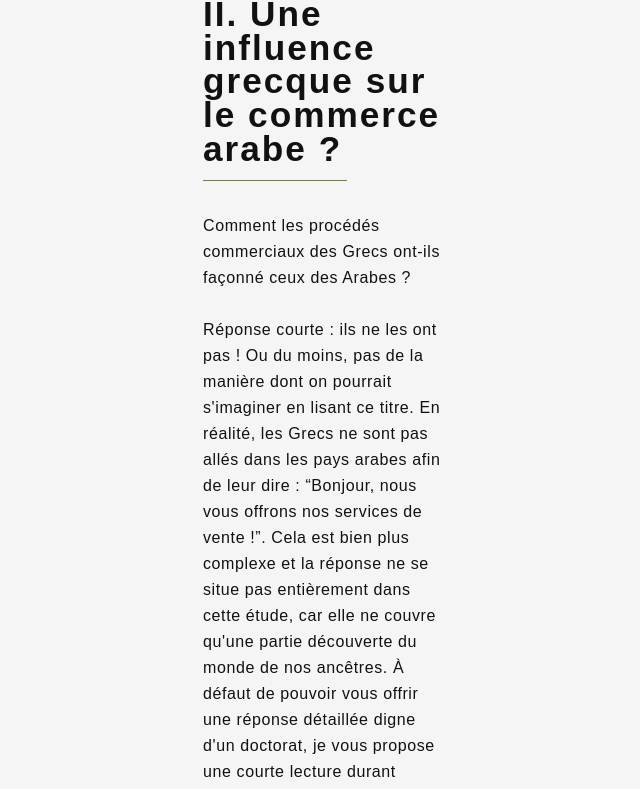
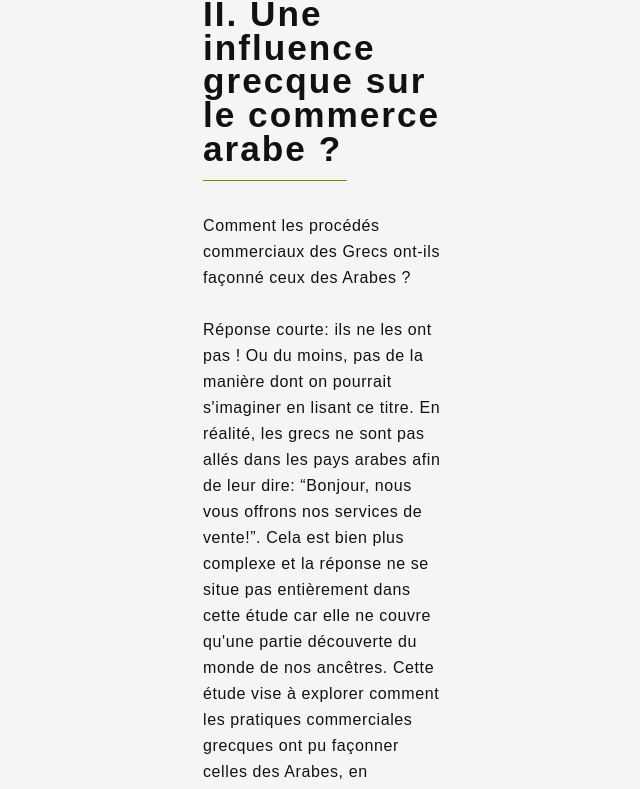
Before and after one commit to CallusCEO/mare_nostrum, a Next.js app: page / in a window 1280 px wide. Shown: the part 1990-2779 px from the top of the page, without its empty margins (317-957 px from the left). Built offline with nearby package versions, Linux system fonts and the light colour scheme; a web font is replaced by a local one.

Commit message:
Change of texts and styles

```diff
--- a/app/page.tsx
+++ b/app/page.tsx
@@ -14,17 +14,19 @@ export default function Home() {
 						I. Mise en bouche : pourquoi parler de commerce ?
 					</h1>
 					<p>
-						Donc, nous voici. Nous voici devant cette étude au titre étonnant et
-						peut-être incompris au premier abord. Pourquoi ce sujet ? Et bien, le
-						commerce est ce qui nous forme quotidiennement, chaque heure, chaque minute,
-						chaque seconde : une publicité par-ci, une annonce par-là, une innovation
-						ici “mais ce n&apos;est pas gratuit !”, une offre d&apos;emploi d&apos;hier
-						et même une offre ouvrière.
+						Donc, nous voici. Nous voici devant cette étude au titre
+						peut-être incompris aux premier abord. Pourquoi ce sujet
+						? Et bien le commerce est ce qui nous forme
+						quotidiennement, chaque heure, chaque minute, chaque
+						seconde: une publicité par-ci une annonce par-là, une
+						innovation ici “mais ce n&apos;est pas gratuit!”, une
+						offre d&apos;emploi d&apos;hier et même une offre
+						ouvrière.
 					</p>
 					<br />
 					<p>
-						Nos relations envers l&apos;économie sont fortement présentes dans nos vies,
-						vous le vivez, vous le marchez.
+						Nos relations envers l&apos;économie sont fortement
+						présentes dans nos vies, vous le vivez, vous le marchez.
 					</p>
 				</Section>
 
@@ -38,27 +40,37 @@ export default function Home() {
 						}}
 					/>
 				</div>
-				<p className={styles.caption}>{'[Marché antique grec] : Inconnu'}</p>
+				<p className={styles.caption}>
+					{'[Marché antique grec] : Inconnu'}
+				</p>
 
 				<Section>
 					<h1 className={styles.title}>
 						II. Une influence grecque sur le commerce arabe ?
 					</h1>
 					<p>
-						Comment les procédés commerciaux des Grecs ont-ils façonné ceux des Arabes ?
+						Comment les procédés commerciaux des Grecs ont-ils
+						façonné ceux des Arabes ?
 					</p>
 					<br />
 					<p>
-						Réponse courte : ils ne les ont pas ! Ou du moins, pas de la manière dont on
-						pourrait s&apos;imaginer en lisant ce titre. En réalité, les Grecs ne sont
-						pas allés dans les pays arabes afin de leur dire : “Bonjour, nous vous
-						offrons nos services de vente !”. Cela est bien plus complexe et la réponse
-						ne se situe pas entièrement dans cette étude, car elle ne couvre qu&apos;une
-						partie découverte du monde de nos ancêtres. À défaut de pouvoir vous offrir
-						une réponse détaillée digne d&apos;un doctorat, je vous propose une courte
-						lecture durant laquelle nous mettrons en lien les similitudes concernant les
-						procédés commerciaux entre ces deux peuples différents mais proches à la
-						fois.
+						Réponse courte: ils ne les ont pas ! Ou du moins, pas de
+						la manière dont on pourrait s&apos;imaginer en lisant ce
+						titre. En réalité, les grecs ne sont pas allés dans les
+						pays arabes afin de leur dire: “Bonjour, nous vous
+						offrons nos services de vente!”. Cela est bien plus
+						complexe et la réponse ne se situe pas entièrement dans
+						cette étude car elle ne couvre qu&apos;une partie
+						découverte du monde de nos ancêtres. Cette étude vise à
+						explorer comment les pratiques commerciales grecques ont
+						pu façonner celles des Arabes, en examinant leurs
+						navires, leurs routes, leurs partenaires, leurs produits
+						et leurs innovations. Et à défaut de pouvoir vous offrir
+						une réponse détaillée digne d&apos;un doctorat, je vous
+						propose une courte lecture durant laquelle nous mettrons
+						en lien les similitudes concernant les procédés
+						commerciaux entre ces deux peuples différents mais
+						proche à la fois.
 					</p>
 				</Section>
 
@@ -79,19 +91,17 @@ export default function Home() {
 						III. Contexte historique et objectifs de l&apos;étude
 					</h1>
 					<p>
-						Le commerce, ce concept qui s&apos;étend bien au-delà du transport des
-						marchandises mais aussi d&apos;idées, de techniques, et parfois même de
-						querelles, a joué un rôle clé dans les civilisations grecque et arabe. Les
-						Grecs, dès la période archaïque (VIIIe-VIe siècle av. J.-C.), ont bâti un
-						réseau commercial impressionnant en Méditerranée, tandis que les Arabes,
-						actifs dès l&apos;Âge du Bronze (vers 3000 av. J.-C.) et entraînés par
-						l&apos;expansion islamique au VIIe siècle apr. J.-C., ont étendu leurs
-						échanges jusqu&apos;aux confins de l&apos;Asie et de l&apos;Europe. Cette
-						étude vise à explorer comment les pratiques commerciales grecques ont pu
-						façonner celles des Arabes, en examinant leurs navires, leurs routes, leurs
-						partenaires, leurs produits et leurs innovations. Préparez-vous à naviguer
-						entre deux mondes, avec peut-être une ou deux escales humoristiques pour
-						alléger le voyage !
+						Le commerce, ce concept qui s'étend bien au-delà du
+						transport des marchandises mais aussi d&apos;idées, de
+						techniques, et parfois même de querelles, a joué un rôle
+						clé dans les civilisations grecque et arabe. Les Grecs,
+						dès la période archaïque (VIIIe-VIe siècle av. J.-C.),
+						ont bâti un réseau commercial impressionnant en
+						Méditerranée, tandis que les Arabes, actifs dès
+						l&apos;Âge de Bronze (vers 3000 av. J.-C.) et entrainés
+						par l&apos;expansion islamique au VIIe siècle apr.
+						J.-C., ont étendu leurs échanges jusqu&apos;aux confins
+						de l&apos;Asie et de l&apos;Europe.
 					</p>
 				</Section>
 
@@ -105,50 +115,63 @@ export default function Home() {
 						}}
 					/>
 				</div>
-				<p className={styles.caption}>&quot;Arab pirate dhow&quot; - Gorder Frickers</p>
+				<p className={styles.caption}>
+					&quot;Arab pirate dhow&quot; - Gorder Frickers
+				</p>
 
 				<Section>
-					<h1 className={styles.title}>IV. Les Grecs et l&apos;art de commercer</h1>
+					<h1 className={styles.title}>
+						IV. Les Grecs et l&apos;art de commercer
+					</h1>
 					<p>
 						<strong>A. Période et contexte</strong>
 					</p>
 					<p>
-						Dès l&apos;époque archaïque (776/750-480 av. J.-C.), les Grecs ont vu naître
-						leurs fameuses <i>polis</i>, ces cités-États qui furent la base de leur
-						commerce dans la Méditerranée et la mer Noire. Cette expansion coloniale a
-						posé les bases d'une riche activité commerciale maritime, portée par un
-						relief qui rendait les voies terrestres impratiquables.
+						Dès l&apos;époque archaïque (776/750-480 av. J.-C.), les
+						Grecs ont vu naître leurs fameuses <i>polis</i>, ces
+						cités-États qui, comme des adolescents ambitieux, ont
+						cherché à conquérir le monde - ou du moins la
+						Méditerranée et la mer Noire. Cette expansion coloniale
+						a posé les bases d&apos;un riche commerce maritime,
+						porté par un relief qui rendait les voies terrestres
+						impraticables.
 					</p>
 					<br />
 					<p>
 						<strong>B. Types de navires</strong>
 					</p>
 					<p>
-						Les Grecs ont misé sur des navires marchands robustes, construits en cyprès
-						ou en pin, avec des coques pontées et une stabilité à toute épreuve. Ces
-						bateaux, lourds et ronds, étaient conçus pour transporter des cargaisons
-						conséquentes, un peu comme des camions antiques flottants.
+						Les Grecs ont misé sur des navires marchands robustes,
+						construits en cyprès ou en pin, avec des coques pontées
+						et une stabilité à toute épreuve. Ces bateaux, lourds et
+						ronds, étaient conçus pour transporter des cargaisons
+						conséquentes, un peu comme des camions antiques
+						flottants.
 					</p>
 					<br />
 					<p>
 						<strong>C. Aires de commerce</strong>
 					</p>
 					<p>
-						Leurs routes maritimes s&apos;étendaient à travers la Méditerranée et la mer
-						Noire, reliant des partenaires comme les Phéniciens, les Égyptiens et les
-						Scythes. Les colonies et comptoirs grecs, tels des avant-postes commerciaux,
-						ont facilité la circulation des biens et des idées, faisant de la mer une
-						véritable autoroute antique.
+						Leurs routes maritimes s&apos;étendaient à travers la
+						Méditerranée et la mer Noire, reliant des partenaires
+						comme les Phéniciens, les Égyptiens et les Scythes. Les
+						colonies et comptoirs grecs, tels des avant-postes
+						commerciaux, ont facilité la circulation des biens et
+						des idées, faisant de la mer une véritable autoroute
+						antique.
 					</p>
 					<br />
 					<p>
 						<strong>D. Spécialités et innovations</strong>
 					</p>
 					<p>
-						Les Grecs échangeaient poterie, métaux, tissus, vin et huile d&apos;olive -
-						des produits phares de la Méditerranée. Mais leur génie résidait dans leurs
-						innovations : la monnaie, qui a remplacé le troc, les contrats commerciaux
-						et les traités, qui sécurisaient les échanges.
+						Les Grecs échangeaient poterie, métaux, tissus, vin et
+						huile d&apos;olive - des produits phares de la
+						Méditerranée. Mais leur génie résidait dans leurs
+						innovations : la monnaie, qui a remplacé le troc, les
+						contrats commerciaux et les traités, qui sécurisaient
+						les échanges.
 					</p>
 				</Section>
 
@@ -162,20 +185,28 @@ export default function Home() {
 						}}
 					/>
 				</div>
-				<p className={styles.caption}>&quot;Classical Greek Ship&quot; - Albert Sebille</p>
+				<p className={styles.caption}>
+					&quot;Classical Greek Ship&quot; - Albert Sebille
+				</p>
 
 				<Section>
-					<h1 className={styles.title}>V. Le commerce arabe : entre désert et océan</h1>
+					<h1 className={styles.title}>
+						V. Le commerce arabe : entre désert et océan
+					</h1>
 					<p>
 						<strong>A. Période et contexte</strong>
 					</p>
 					<p>
-						Les Arabes ont commencé tôt, dès l&apos;Âge de Bronze, avec des bateaux
-						rudimentaires faits de bois, de roseaux et de bitume naviguant dans le golfe
-						Arabique. Mais c&apos;est avec l&apos;avènement de l&apos;Islam au VIIe
-						siècle que leur commerce prit son envol, intégrant des influences diverses
-						dans un &quot;melting-pot&quot;{' '}
-						<i>(un lieu où des échanges se font ce qui crée des fusions de cultures)</i>{' '}
+						Les Arabes ont commencé tôt, dès l&apos;Âge de Bronze,
+						avec des bateaux rudimentaires faits de bois, de roseaux
+						et de bitume naviguant dans le golfe Arabique. Mais
+						c&apos;est avec l&apos;avènement de l&apos;Islam au VIIe
+						siècle que leur commerce prit son envol, intégrant des
+						influences diverses dans un &quot;melting-pot&quot;{' '}
+						<i>
+							(un lieu où des échanges se font ce qui crée des
+							fusions de cultures)
+						</i>{' '}
 						commercial impressionnant.
 					</p>
 					<br />
@@ -183,42 +214,57 @@ export default function Home() {
 						<strong>B. Types de navires</strong>
 					</p>
 					<p>
-						Leur arme secrète ? Les boutres (<i>dhows que l&apos;on prononce</i>{' '}
-						&quot;da-ouz&quot;), ces navires élancés parfaitement adaptés aux mers
-						chaudes. Sans boussole, les marins arabes se guidaient avec les étoiles,
-						utilisant des outils comme le <i>kamal</i> ou le quadrant.
+						Leur arme secrète ? Les boutres (
+						<i>dhows que l'on prononce</i> "da-ouz"), ces navires
+						élancés parfaitement adaptés aux mers chaudes. Sans
+						boussole, les marins arabes se guidaient avec les
+						étoiles, utilisant des outils comme le <i>kamal</i> ou
+						le quadrant.
 					</p>
 					<br />
 					<p>
 						<strong>C. Aires de commerce</strong>
 					</p>
 					<p>
-						Les Arabes maîtrisaient un réseau hybride : routes terrestres via caravanes
-						dans les déserts, et voies maritimes le long de la Mer Rouge et de
-						l&apos;océan Indien. Leurs partenaires incluaient l&apos;Inde, la Chine,
-						l&apos;Afrique de l&apos;Est et même l&apos;Europe, via des villes
-						italiennes comme Venise. Il ne faut pas oublier aussi{' '}
-						<i>la route de l&apos;encens</i>, reliant l&apos;Arabie au bassin
-						méditerranéen.
+						Les Arabes maîtrisaient un réseau hybride : routes
+						terrestres via caravanes dans les déserts, et voies
+						maritimes le long de la Mer Rouge et de l&apos;océan
+						Indien. Leurs partenaires incluaient l&apos;Inde, la
+						Chine, l&apos;Afrique de l&apos;Est et même
+						l&apos;Europe, via des villes italiennes comme Venise.
+						Il ne faut pas oublier aussi{' '}
+						<i>la route de l&apos;encens</i>, reliant l&apos;Arabie
+						au bassin méditerranéen.
 					</p>
 					<br />
 					<p>
 						<strong>D. Spécialités et innovations</strong>
 					</p>
 					<p>
-						Encens, épices, soie, tissus et maroquinerie dominaient leurs échanges - des
-						trésors qui rendaient envieux les marchés lointains.{' '}
+						Encens, épices, soie, tissus et maroquinerie dominaient
+						leurs échanges - des trésors qui rendaient envieux les
+						marchés lointains. Leurs innovations incluaient les
+						traités commerciaux pour protéger les caravanes, les
+						bazars comme "hubs" <i>(pôle)</i> d&apos;échange, et des
+						centres urbains comme Bagdad. On notera donc un des
+						célèbres marchant à cette époque{' '}
 						<strong>
-							Au VIIe siècle, l&apos;Islam naissant a intégré l&apos;éthique :
-							honnêteté, justice et interdiction de l&apos;usure (riba) devinrent des
-							principes guidant le commerce arabe, le considérant comme une activité
-							légitime.
+							Au VIIe siècle, l&apos;Islam naissant a intégré
+							l&apos;éthique : honnêteté, justice et interdiction
+							de l&apos;usure (riba) devinrent des principes
+							guidant le commerce arabe, le considérant comme une
+							activité légitime.
 						</strong>{' '}
-						Leurs innovations incluaient les traités commerciaux pour protéger les
-						caravanes, les bazars comme &quot;hubs&quot; <i>(pôle)</i> d&apos;échange,
-						et des centres urbains comme Bagdad, une sorte de Wall Street du Moyen Âge
-						avec plus de chameaux 🐫. D&apos;où le célèbre marchand à cette époque
-						<strong>Sulaymān al-Tājir (Soleyman le Marchand)</strong>.
+						Leurs innovations incluaient les traités commerciaux
+						pour protéger les caravanes, les bazars comme
+						&quot;hubs&quot; <i>(pôle)</i> d&apos;échange, et des
+						centres urbains comme Bagdad, une sorte de Wall Street
+						du Moyen Âge avec plus de chameaux 🐫. D&apos;où le
+						célèbre marchand à cette époque
+						<strong>
+							Sulaymān al-Tājir (Soleyman le Marchand)
+						</strong>
+						.
 					</p>
 				</Section>
 
@@ -244,31 +290,36 @@ export default function Home() {
 						<strong>A. Transmission des connaissances</strong>
 					</p>
 					<p>
-						Comment les Grecs ont-ils passé le flambeau ? Principalement via
-						l&apos;Espagne et la Sicile, où les Arabes ont traduit et adapté des textes
-						grecs, mélangeant savoir antique et flair oriental.
+						Comment les Grecs ont-ils passé le flambeau ?
+						Principalement via l&apos;Espagne et la Sicile, où les
+						Arabes ont traduit et adapté des textes grecs,
+						mélangeant savoir antique et flair oriental.
 					</p>
 					<br />
 					<p>
 						<strong>B. Similitudes</strong>
 					</p>
 					<p>
-						On retrouve chez les Arabes des échos grecs : l&apos;usage de la monnaie,
-						les contrats pour sécuriser les relations marchandes, et les marchés urbains
-						structurés. Bagdad, par exemple, reprend l&apos;idée grecque de ports et de
-						relais commerciaux, mais avec une touche orientale - un peu comme si les
-						Grecs avaient prêté leur recette et que les Arabes y avaient ajouté des
-						épices.
+						On retrouve chez les Arabes des échos grecs :
+						l&apos;usage de la monnaie, les contrats pour sécuriser
+						les relations marchandes, et les marchés urbains
+						structurés. Bagdad, par exemple, reprend l&apos;idée
+						grecque de ports et de relais commerciaux, mais avec une
+						touche orientale - un peu comme si les Grecs avaient
+						prêté leur recette et que les Arabes y avaient ajouté
+						des épices.
 					</p>
 					<br />
 					<p>
 						<strong>C. Rôle des intermédiaires</strong>
 					</p>
 					<p>
-						Phéniciens et Nabatéens ont servi de ponts entre ces mondes, transportant
-						non seulement des marchandises, mais aussi des pratiques commerciales. Ces
-						intermédiaires étaient les véritables coursiers de l&apos;Antiquité, livrant
-						des colis et des idées sans frais de port exorbitants.
+						Phéniciens et Nabatéens ont servi de ponts entre ces
+						mondes, transportant non seulement des marchandises,
+						mais aussi des pratiques commerciales. Ces
+						intermédiaires étaient les véritables coursiers de
+						l&apos;Antiquité, livrant des colis et des idées sans
+						frais de port exorbitants.
 					</p>
 				</Section>
 
@@ -282,23 +333,29 @@ export default function Home() {
 						}}
 					/>
 				</div>
-				<p className={styles.caption}>&quot;Old Arab Market&quot; - Shereen Abdalla</p>
+				<p className={styles.caption}>
+					&quot;Old Arab Market&quot; - Shereen Abdalla
+				</p>
 
 				<Section>
 					<h1 className={styles.title}>VII. Conclusion</h1>
 					<p>
-						Les procédés commerciaux grecs - monnaie, contrats, réseaux maritimes - ont
-						clairement laissé une empreinte sur les pratiques arabes, qui les ont
-						adaptés à un contexte intercontinental unique. Mais les Arabes ne se sont
-						pas contentés de copier : ils ont innové avec une intégration religieuse
-						profonde et un réseau combinant routes terrestres et maritimes. En jouant
-						les médiateurs entre Orient et Occident, ils ont transformé l&apos;héritage
-						grec en un système commercial qui a marqué l&apos;histoire.
+						Les procédés commerciaux grecs - monnaie, contrats,
+						réseaux maritimes - ont clairement laissé une empreinte
+						sur les pratiques arabes, qui les ont adaptés à un
+						contexte intercontinental unique. Mais les Arabes ne se
+						sont pas contentés de copier : ils ont innové avec une
+						intégration religieuse profonde et un réseau combinant
+						routes terrestres et maritimes. En jouant les médiateurs
+						entre Orient et Occident, ils ont transformé
+						l&apos;héritage grec en un système commercial qui a
+						marqué l&apos;histoire.
 					</p>
 					<br />
 					<p>
-						Comme quoi, deux cultures à des époques différentes et sur des territoires
-						différents peuvent avoir de nombreux points communs !
+						Comme quoi, deux cultures à des époques différentes et
+						sur des territoires différents peuvent avoir de nombreux
+						points communs !
 					</p>
 				</Section>
 				<Sources />
--- a/components/Title.tsx
+++ b/components/Title.tsx
@@ -25,7 +25,7 @@ const Title = () => {
 				<h2 className={styles.subNote}>
 					Une étude faite par Sirius S.
 				</h2>
-				<p className={styles.date}>05/14/2025</p>
+				<p className={styles.date}>20/05/2025</p>
 			</div>
 		</nav>
 	);
--- a/styles/Sources.module.css
+++ b/styles/Sources.module.css
@@ -2,8 +2,8 @@
     margin: 64px auto;
     width: 100%;
     height: auto;
-    padding: 32px 24px;
-    background-color: #222;
+    padding: 32px 16px;
+    background-color: rgba(112, 130, 56, 0.533);
     border: #666 1px solid;
     outline: #222 1px solid;
     outline-offset: 2px;
@@ -60,6 +60,6 @@
 
 @media (hover: hover) and (pointer: fine) {
   .li:hover {
-    background-color: #444;
+    background-color: #666;
   }
 }
```
Also changed, not shown: 1 other file (tests, documents, lock files or other folders).
